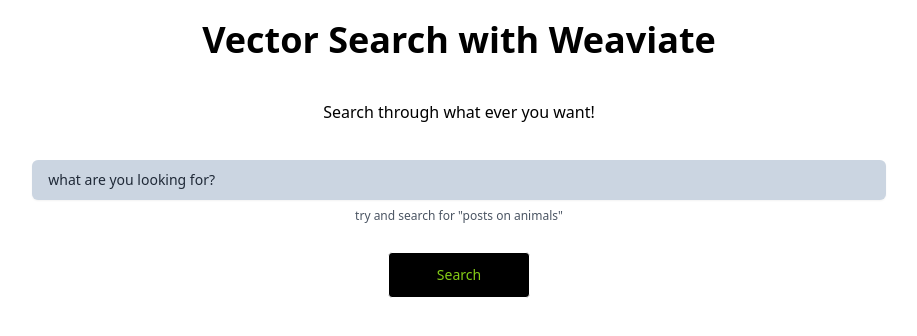
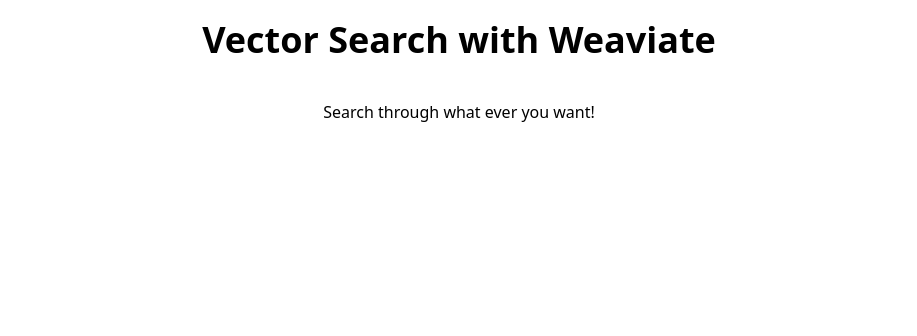
Before and after one commit to weaviate-tutorials/nextjs-weaviate-template, a Next.js app: page / in a window 1280 px wide. Shown: the top 336 px of the page, without its empty margins (181-1098 px from the left). Built offline with nearby package versions, Linux system fonts and the light colour scheme.

Commit message:
fixing base

```diff
--- a/src/pages/api/jeopardy/import.ts
+++ /dev/null
@@ -1,41 +0,0 @@
-import client from "@/utils/weaviate";
-import type { NextApiRequest, NextApiResponse } from "next";
-import { join } from 'path'
-import { readFileSync } from 'fs'
-import { generative, vectorizer } from "weaviate-client";
-
-
-export default async function handler(
-  req: NextApiRequest,
-  res: NextApiResponse,
-) {
-  const collectionName = "Jeopardy"
-  const fileName = "jeopardy.json"
-  const importJson = getData(fileName)
-
-  if (await client.collections.exists(collectionName) == false) {
-    await createCollection(collectionName)
-  }
-
-  const myCollection = client.collections.get(collectionName)
-  const response = await myCollection.data.insertMany(importJson)
-
-  res.status(200).json(response);
-}
-
-function getData(fileName: string) {
-
-  const filePath = join(process.cwd(), `./data/${fileName}`)
-  const file = readFileSync(filePath);
-  const jsonData = JSON.parse(file.toString())
-
-  return jsonData
-}
-
-async function createCollection(collectionName: string) {
-  await client.collections.create({
-    name: collectionName,
-    vectorizers: vectorizer.text2VecOpenAI(),
-    generative: generative.openAI(),
-  });
-}
--- a/src/pages/api/jeopardy/search.ts
+++ /dev/null
@@ -1,22 +0,0 @@
-import client from "@/utils/weaviate";
-import type { NextApiRequest, NextApiResponse } from "next";
-
-export default async function handler(
-    req: NextApiRequest,
-    res: NextApiResponse,
-) {
-    const collectionName = "Jeopardy"
-
-    const jeopardy = client.collections.get(collectionName)
-    const searchTerm = req.query.query
-
-    if (searchTerm) {
-        const response = await jeopardy.query.nearText(searchTerm, {
-            limit: 4
-        })
-        res.status(200).json(response);
-    }
-    else {
-        res.status(400).json({ "error": "no query" })
-    }
-}
--- a/src/pages/index.tsx
+++ b/src/pages/index.tsx
@@ -1,72 +1,13 @@
-import { useState } from "react";
-
 import Container from '@/components/Container'
-import InputCover from '@/components/InputCover'
-import Cover from '@/components/Cover'
 import Header from "@/components/Header"
-import Loading from '@/components/Loading'
 
 export default function Page() {
-
-  const [searchTerm, setSearchTerm] = useState("");
-  const [search, setSearch] = useState(false);
-  const [searchResponse, setSearchResponse] = useState(null)
-  const [isLoading, setLoading] = useState(false)
-
-  function handleSubmit() {
-    setSearch(false)
-    setLoading(true)
-    fetch('/api/jeopardy/search?' + new URLSearchParams({
-      query: searchTerm,
-    }))
-      .then((res) => res.json())
-      .then((data) => {
-        setSearchResponse(data)
-        setLoading(false)
-        setSearch(true)
-      })
-  }
 
   return (
     <main>
       <Container>
       <Header text={"Vector Search with Weaviate"}/>
-        <InputCover>
-          <input type="text" id="SearchTerm" placeholder="what are you looking for?"
-            value={searchTerm}
-            onChange={(e) => {
-              setSearchTerm(e.currentTarget.value)
-            }}
-            className="input-main" />
-        </InputCover>
-        <Cover>
-          <button
-            className="btn-primary"
-            onClick={(e) => {
-              e.preventDefault();
-              handleSubmit()
-            }}>
-            Search
-          </button>
-        </Cover>
-        {
-          search && searchResponse &&
-          <div>
-            <p>{searchResponse.objects[0].properties.answer}</p>
-            <p>{searchResponse.objects[0].properties.question}</p>
-          </div>
-
-        }
-        {/* {search && searchResponse &&
-               <VectorSearchResult response={searchResponse} />
-            } */}
-        {isLoading &&
-                <Loading />
-                }
       </Container>
     </main>
   )
 }
-
-// add typing,
-// add tailwind to
```
Also changed, not shown: 1 other file (tests, documents, lock files or other folders).
